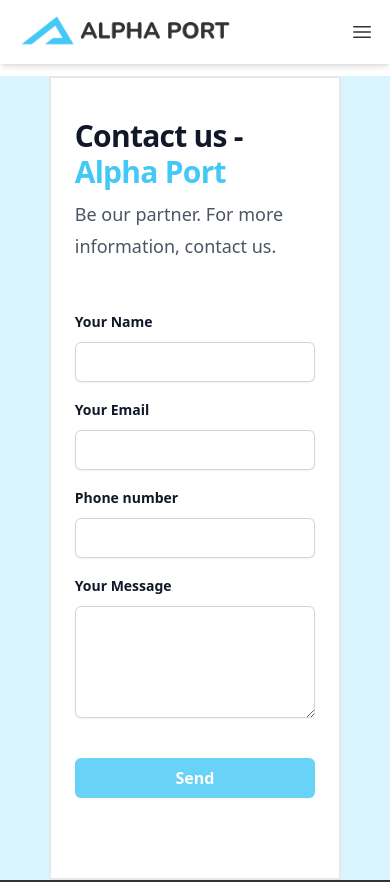
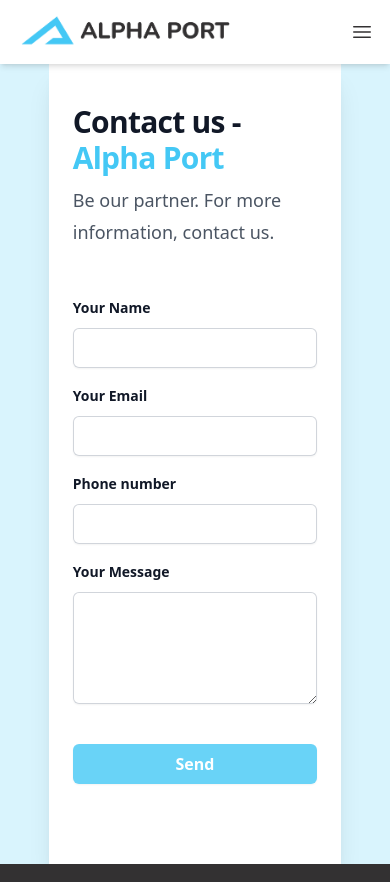
Before and after one commit to mohamed-elsebaey/alpha-port-nextjs, a Next.js app: page /contact-us in a window 390 px wide. Shown: the top 882 px of the page. Built offline with nearby package versions, Linux system fonts and the light colour scheme.

Commit message:
Layout.js editing

```diff
--- a/components/layout/Layout.js
+++ b/components/layout/Layout.js
@@ -5,7 +5,7 @@
   return (
     <div className="bg-white duration-200 overflow-x-hidden">
       <MainNavigation />
-      <main className="mt-[76px]">{props.children}</main>
+      <main className="mt-[64px] lg:mt-[76px]">{props.children}</main>
       <Footer />
     </div>
   );
--- a/pages/contact-us/index.js
+++ b/pages/contact-us/index.js
@@ -16,7 +16,7 @@
 function ContactUs() {
   return (
     <div className="bg-blueColor/20">
-      <div className="w-3/4 mx-auto border-2">
+      <div className="w-3/4 mx-auto shadow-xl">
         <ContactForm />
       </div>
     </div>
```
